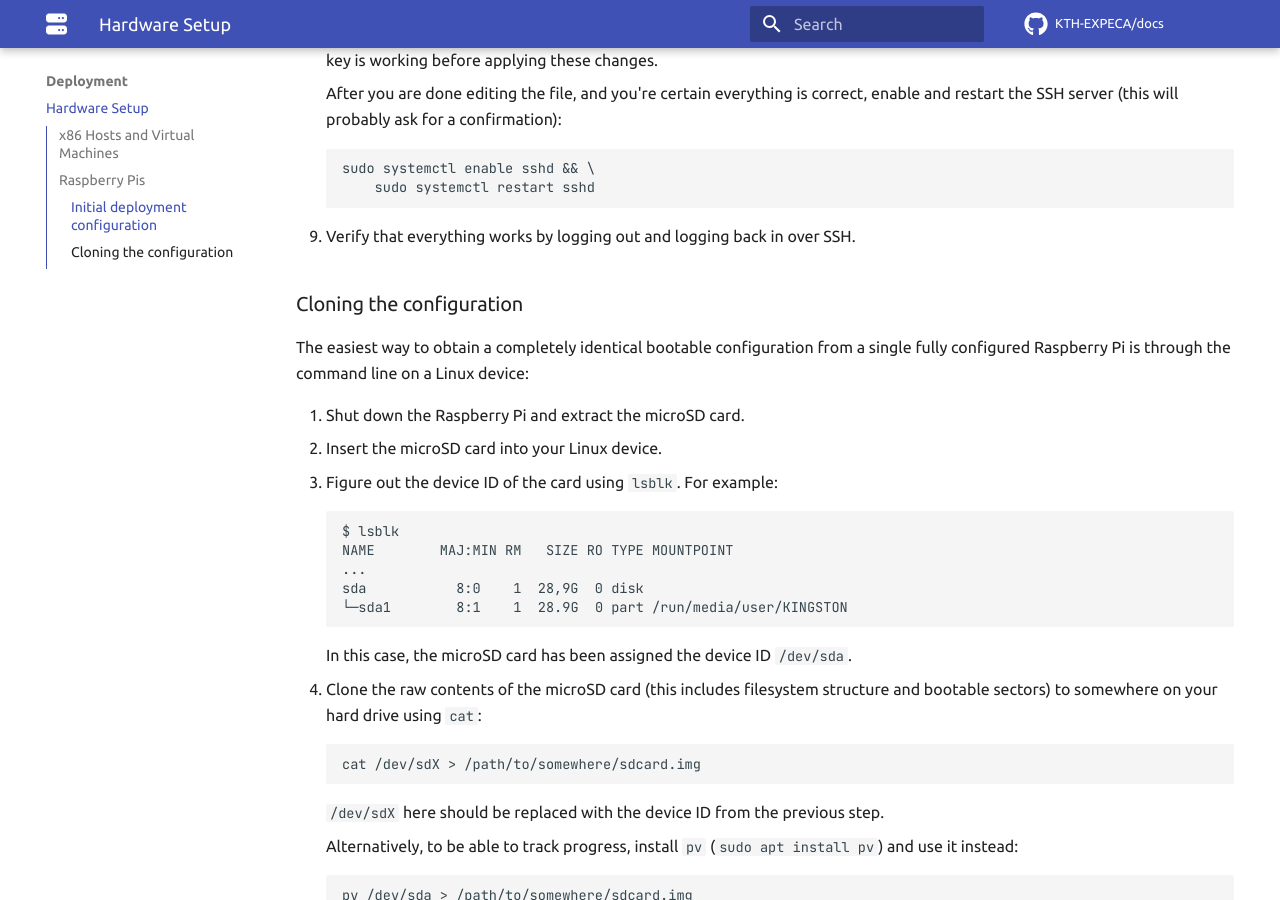
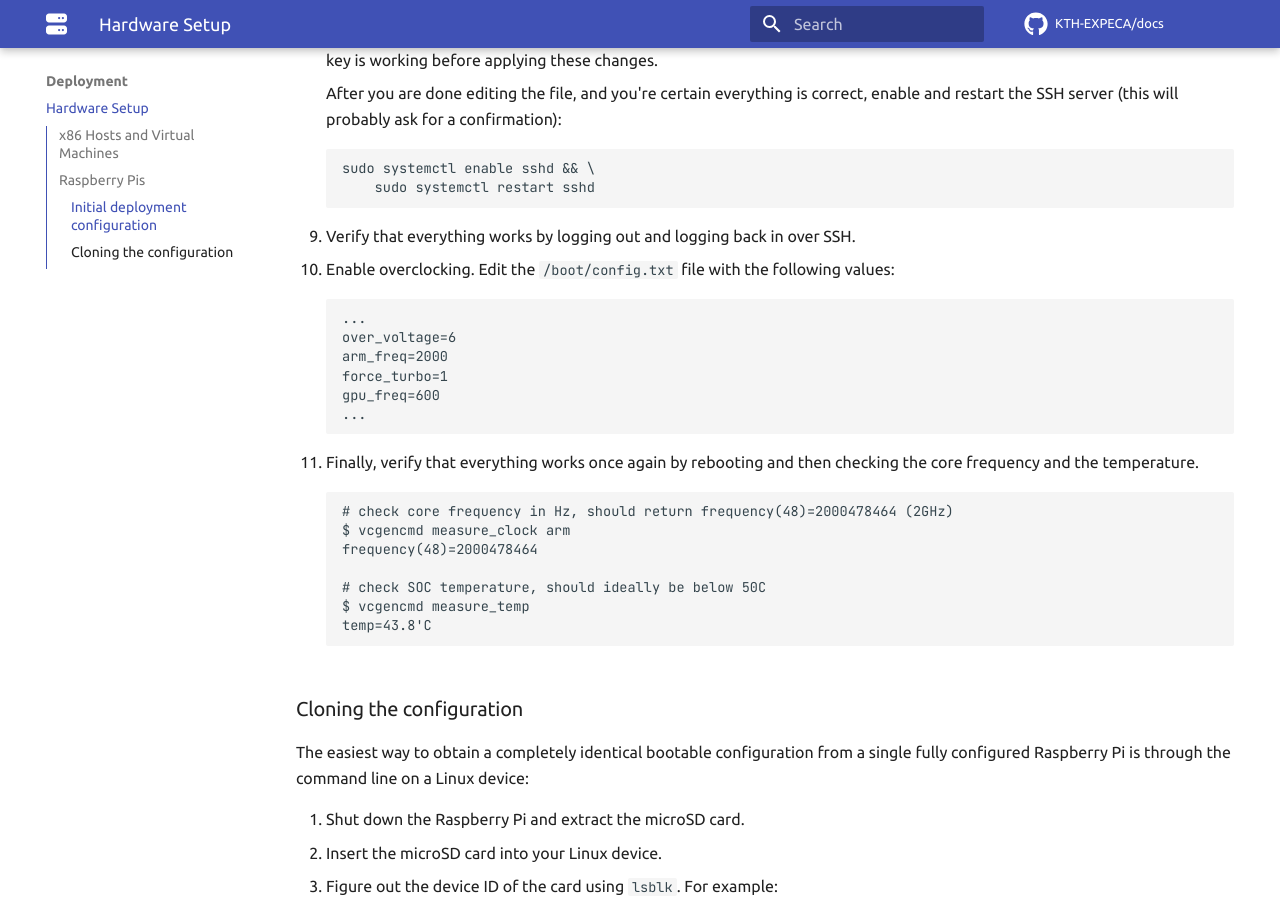
Before and after one commit to KTH-EXPECA/devdocs, an MkDocs documentation site: the page built from docs/deployment/hardware_setup.md, in a window 1280 px wide and 900 px high, scrolled down 3453 px. Built offline with MkDocs 1.6.1 and Material for MkDocs 9.7.7, drawn with Linux system fonts in a browser that asks for light colours; comment, search, counter and statistics services are not loaded.

Commit message:
overclocking

```diff
--- a/docs/deployment/hardware_setup.md
+++ b/docs/deployment/hardware_setup.md
@@ -146,6 +146,26 @@ See [this website](https://www.virtuability.com/posts/2020/08/get-started-with-u
 
 9. Verify that everything works by logging out and logging back in over SSH.
 
+10. Enable overclocking.
+    Edit the `/boot/config.txt` file with the following values:
+
+        ...
+        over_voltage=6
+        arm_freq=2000
+        force_turbo=1
+        gpu_freq=600
+        ...
+
+11. Finally, verify that everything works once again by rebooting and then checking the core frequency and the temperature.
+
+        # check core frequency in Hz, should return frequency(48)=2000478464 (2GHz)
+        $ vcgencmd measure_clock arm
+        frequency(48)=2000478464
+
+        # check SOC temperature, should ideally be below 50C
+        $ vcgencmd measure_temp
+        temp=43.8'C
+
 ### Cloning the configuration
 
 The easiest way to obtain a completely identical bootable configuration from a single fully configured Raspberry Pi is through the command line on a Linux device:
```
